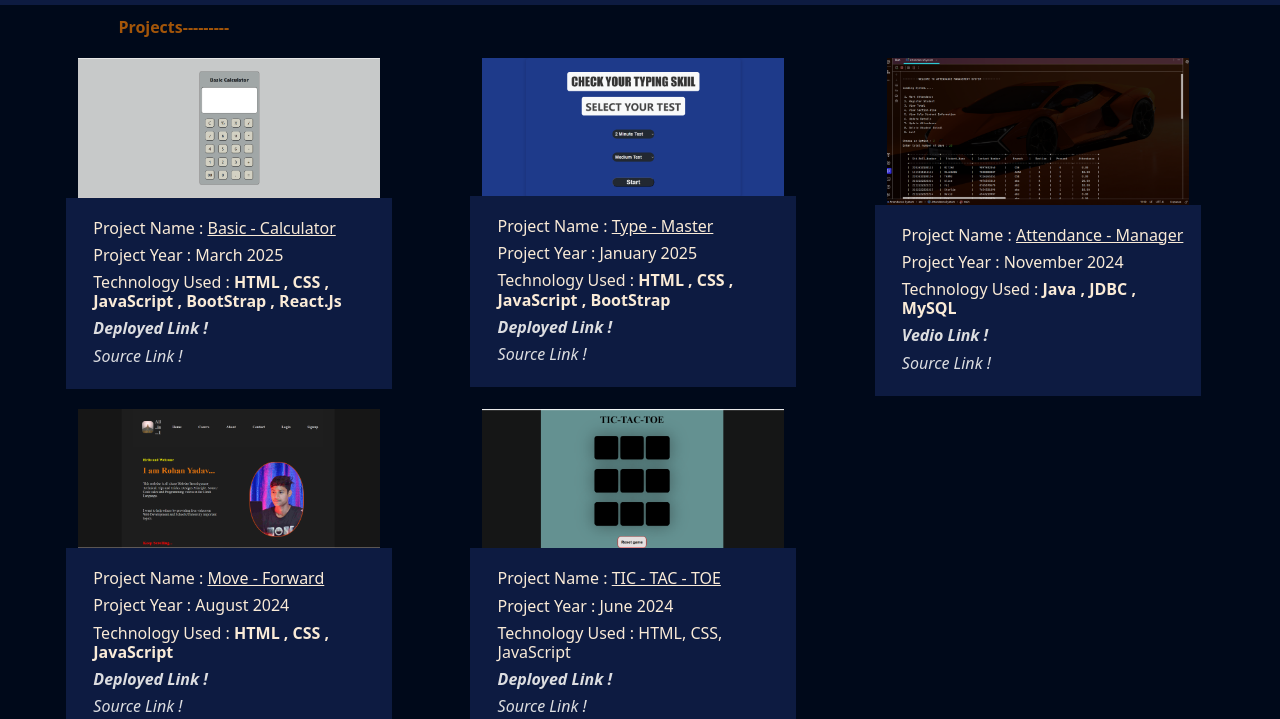
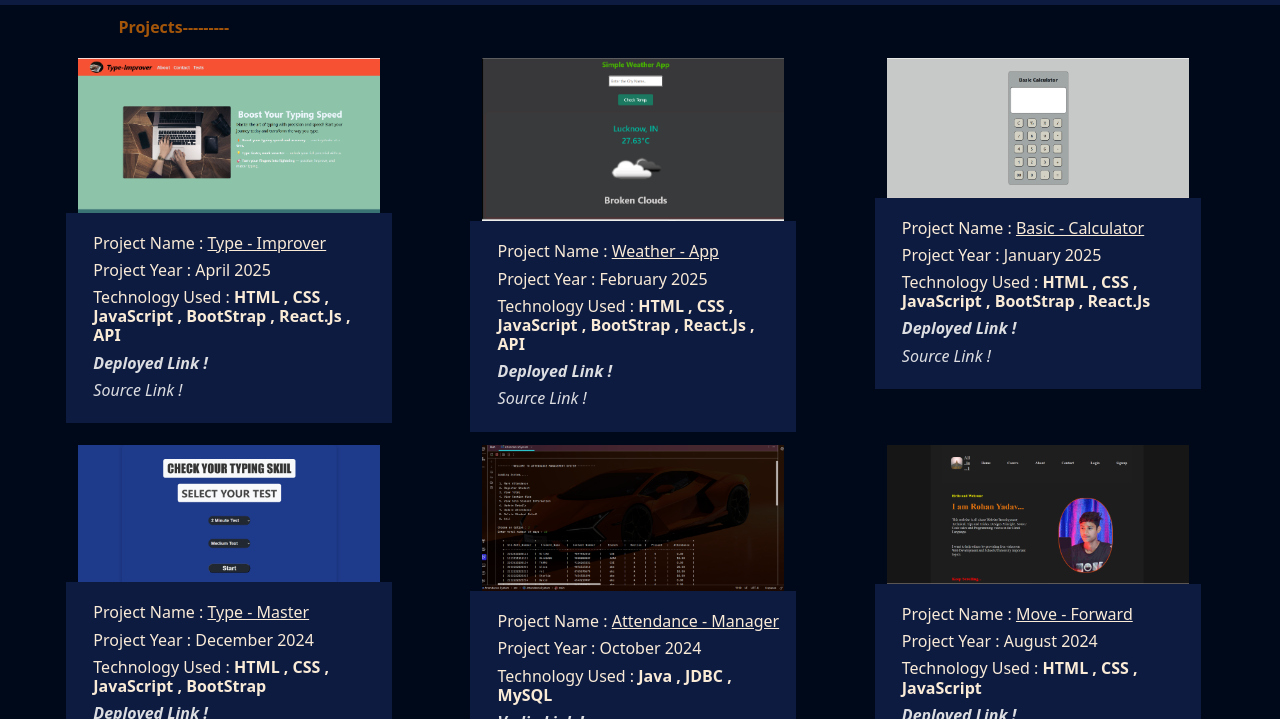
Before and after one commit to Rohanyadav143/Portfolio-Website, a plain HTML site: page project.html in a window 1280 px wide. Shown: the part 81-800 px from the top of the page. Drawn offline with nearby package versions, Linux system fonts and the light colour scheme.

Commit message:
Project add

```diff
--- a/project.html
+++ b/project.html
@@ -49,10 +49,30 @@
     <div class="row">
         <h6 id="about">Projects---------</h6>
         <div class="col-md-3 col-sm-9 col-10 school">
+            <div class="row"><img src="Project7.png" class="img-fluid" alt="Error"></div>
+            <div class="row details">
+                <h6>Project Name : <u>Type - Improver</u></h6>
+                <h6>Project Year : April 2025</h6>
+                <h6>Technology Used : <b>HTML , CSS , JavaScript , BootStrap , React.Js , API</b></h6>
+                <h6 class="links"><a href="https://rohanyadav143.github.io/type-Improver/"><b>Deployed Link !</b></a></h6>
+                <h6 class="links"><a href="https://github.com/Rohanyadav143/type-Improver">Source Link !</a></h6>
+            </div>
+        </div>
+        <div class="col-md-3 col-sm-9 col-10 school">
+            <div class="row"><img src="Project6.png" class="img-fluid" alt="Error"></div>
+            <div class="row details">
+                <h6>Project Name : <u>Weather - App</u></h6>
+                <h6>Project Year : February 2025</h6>
+                <h6>Technology Used : <b>HTML , CSS , JavaScript , BootStrap , React.Js , API</b></h6>
+                <h6 class="links"><a href="https://rohanyadav143.github.io/weather-app/"><b>Deployed Link !</b></a></h6>
+                <h6 class="links"><a href="https://github.com/Rohanyadav143/weather-app">Source Link !</a></h6>
+            </div>
+        </div>
+        <div class="col-md-3 col-sm-9 col-10 school">
             <div class="row"><img src="Project5.png" class="img-fluid" alt="Error"></div>
             <div class="row details">
                 <h6>Project Name : <u>Basic - Calculator</u></h6>
-                <h6>Project Year : March 2025</h6>
+                <h6>Project Year : January 2025</h6>
                 <h6>Technology Used : <b>HTML , CSS , JavaScript , BootStrap , React.Js</b></h6>
                 <h6 class="links"><a href="https://rohanyadav143.github.io/Basic-Calculator/"><b>Deployed Link !</b></a></h6>
                 <h6 class="links"><a href="https://github.com/Rohanyadav143/Basic-Calculator.git">Source Link !</a></h6>
@@ -62,7 +82,7 @@
             <div class="row"><img src="Project4.png" class="img-fluid" alt="Error"></div>
             <div class="row details">
                 <h6>Project Name : <u>Type - Master</u></h6>
-                <h6>Project Year : January 2025</h6>
+                <h6>Project Year : December 2024</h6>
                 <h6>Technology Used : <b>HTML , CSS , JavaScript , BootStrap</b></h6>
                 <h6 class="links"><a href="https://rohanyadav143.github.io/Typing-Master/"><b>Deployed Link !</b></a></h6>
                 <h6 class="links"><a href="https://github.com/Rohanyadav143/Typing-Master.git">Source Link !</a></h6>
@@ -72,7 +92,7 @@
             <div class="row"><img src="Project3.png" class="img-fluid" alt="Error"></div>
             <div class="row details">
                 <h6>Project Name : <u>Attendance - Manager</u></h6>
-                <h6>Project Year : November 2024</h6>
+                <h6>Project Year : October 2024</h6>
                 <h6>Technology Used : <b>Java , JDBC , MySQL</b></h6>
                 <h6 class="links"><a href="https://www.linkedin.com/posts/rohan-yadav-20b064255_java-jdbc-sql-activity-7299331709852913664-E9o8?utm_source=share&utm_medium=member_desktop&rcm=ACoAAD7VkisBNp0S7G2RQcBrpUGWQztoPcOsu3M"><b>Vedio Link !</b></a></h6>
                 <h6 class="links"><a href="https://github.com/Rohanyadav143/Attendance.git">Source Link !</a></h6>
```
Also changed, not shown: Project6.png (added), Project7.png (added), 1 other file.
